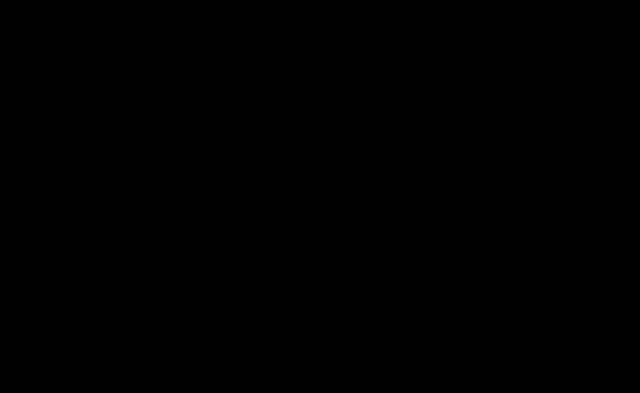
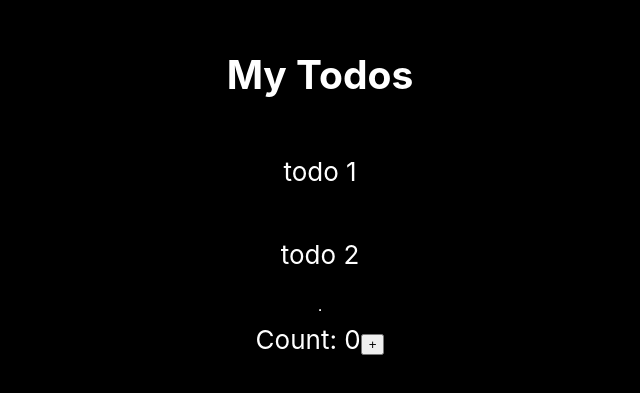
Before and after one commit to RAFiasyam/learn-react-hook, a React (Create React App) app: page / in a window 1280 px wide. Shown: the part 213-606 px from the top of the page, without its empty margins (320-960 px from the left). Built offline with nearby package versions, Linux system fonts and the light colour scheme.

Commit message:
this is problem we'll to fix

```diff
--- a/src/App.js
+++ b/src/App.js
@@ -1,10 +1,24 @@
+import { useState } from 'react';
 import './App.css';
+import Todos from './Todos';
 
 
 function App() {
+  const [count, setCount] = useState(0);
+  const [todos] = useState(["todo 1", "todo 2"]);
+
+  const incremnt = () => {
+    setCount((c) => c + 1);
+  }
+
   return (
     <div className="App-header">
-
+      <Todos todos={todos} />
+      <hr />
+      <div>
+        Count: {count}
+        <button onClick={incremnt}>+</button>
+      </div>
     </div>
   );
 }
--- /dev/null
+++ b/src/Todos.js
@@ -0,0 +1,13 @@
+const Todos = ({ todos }) => {
+    console.log("child render")
+    return (
+        <>
+            <h2>My Todos</h2>
+            {todos.map((todo, index) => {
+                return <p key={index}>{todo}</p>
+            })}
+        </>
+    )
+}
+
+export default Todos;
```
